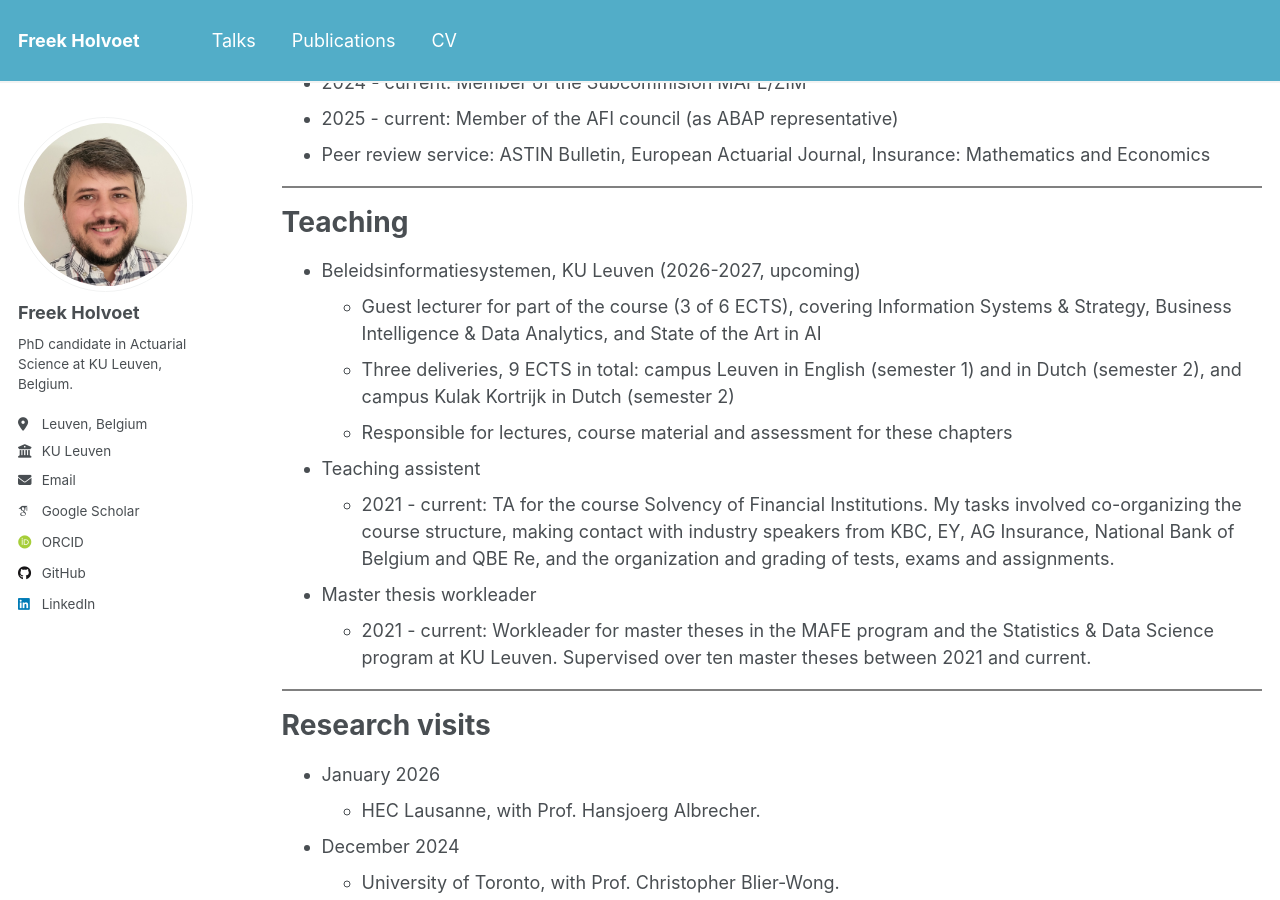
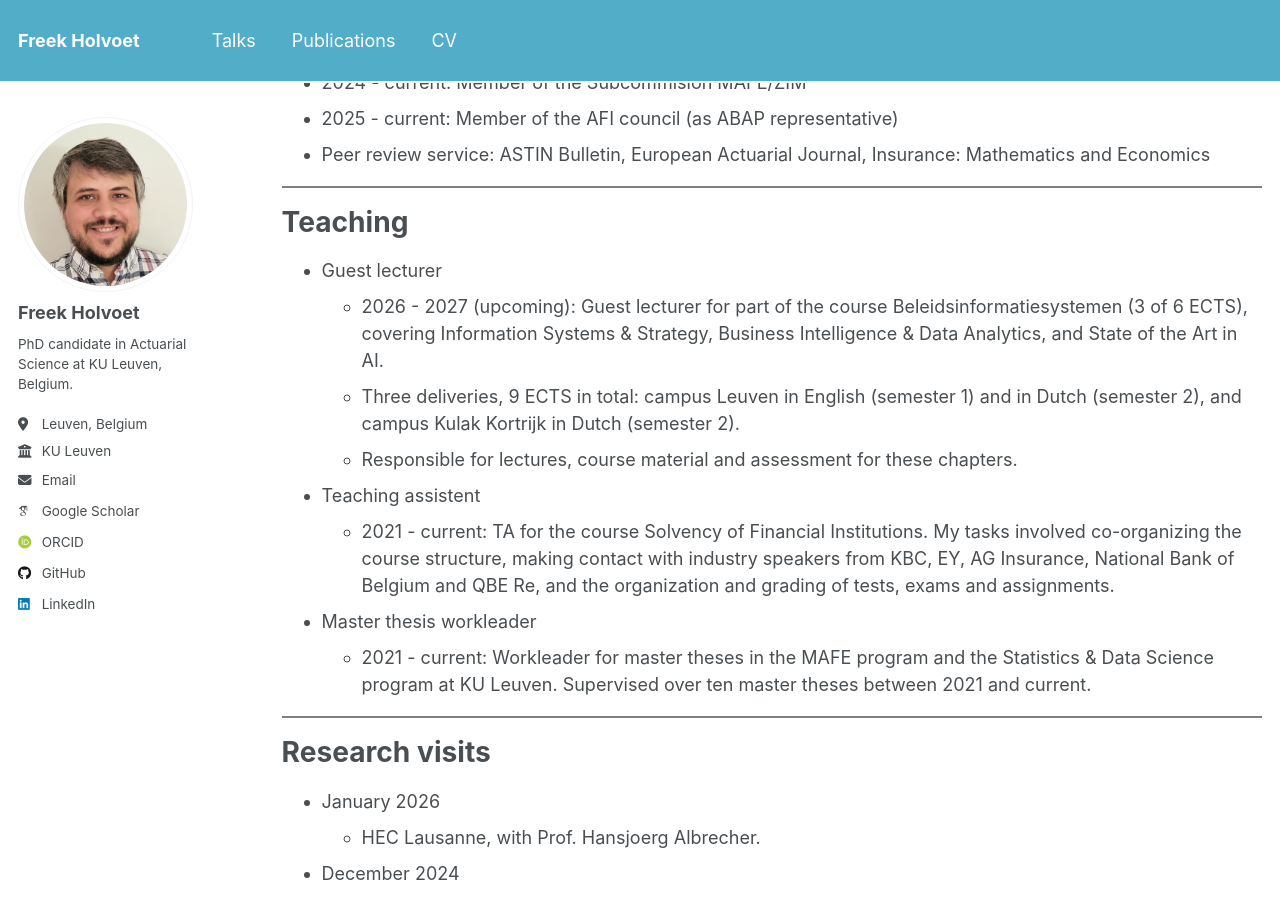
Before and after one commit to freekholvoet/freekholvoet.github.io, a Jekyll site: the page built from _pages/cv.md, in a window 1280 px wide and 900 px high, scrolled down 877 px. Built offline with Jekyll 4.4.1, drawn with Linux system fonts in a browser that asks for light colours; some web fonts are replaced.

Commit message:
Correction CV

```diff
--- a/_pages/cv.md
+++ b/_pages/cv.md
@@ -41,10 +41,10 @@ Services
 Teaching
 ======
 
-* Beleidsinformatiesystemen, KU Leuven (2026-2027, upcoming)
-  * Guest lecturer for part of the course (3 of 6 ECTS), covering Information Systems & Strategy, Business Intelligence & Data Analytics, and State of the Art in AI
-  * Three deliveries, 9 ECTS in total: campus Leuven in English (semester 1) and in Dutch (semester 2), and campus Kulak Kortrijk in Dutch (semester 2)
-  * Responsible for lectures, course material and assessment for these chapters
+* Guest lecturer
+  * 2026 - 2027 (upcoming): Guest lecturer for part of the course Beleidsinformatiesystemen (3 of 6 ECTS), covering Information Systems & Strategy, Business Intelligence & Data Analytics, and State of the Art in AI.
+  * Three deliveries, 9 ECTS in total: campus Leuven in English (semester 1) and in Dutch (semester 2), and campus Kulak Kortrijk in Dutch (semester 2).
+  * Responsible for lectures, course material and assessment for these chapters.
 * Teaching assistent
   * 2021 - current: TA for the course Solvency of Financial Institutions. My tasks involved co-organizing the course structure, making contact with industry speakers from KBC, EY, AG Insurance, National Bank of Belgium and QBE Re, and the organization and grading of tests, exams and assignments.
 * Master thesis workleader
```
